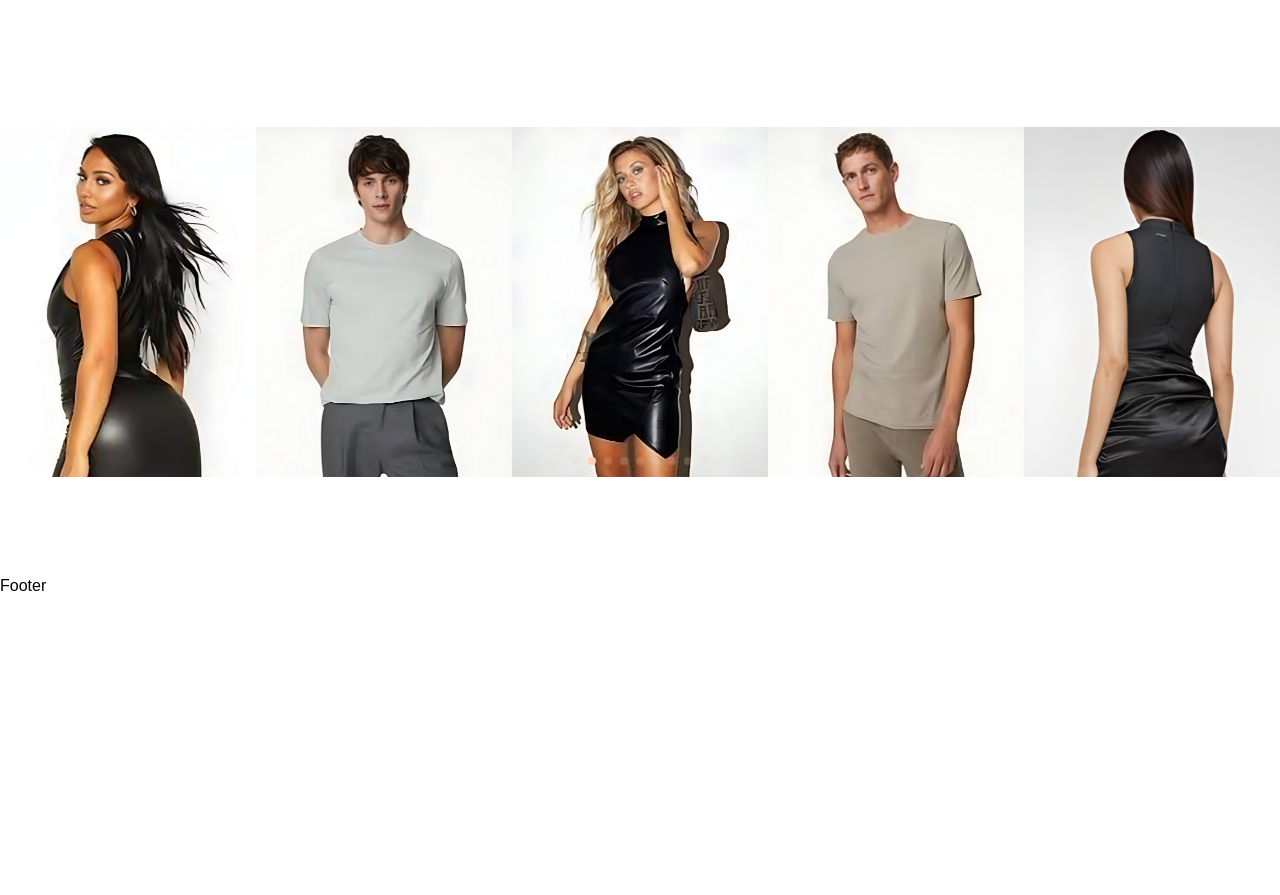
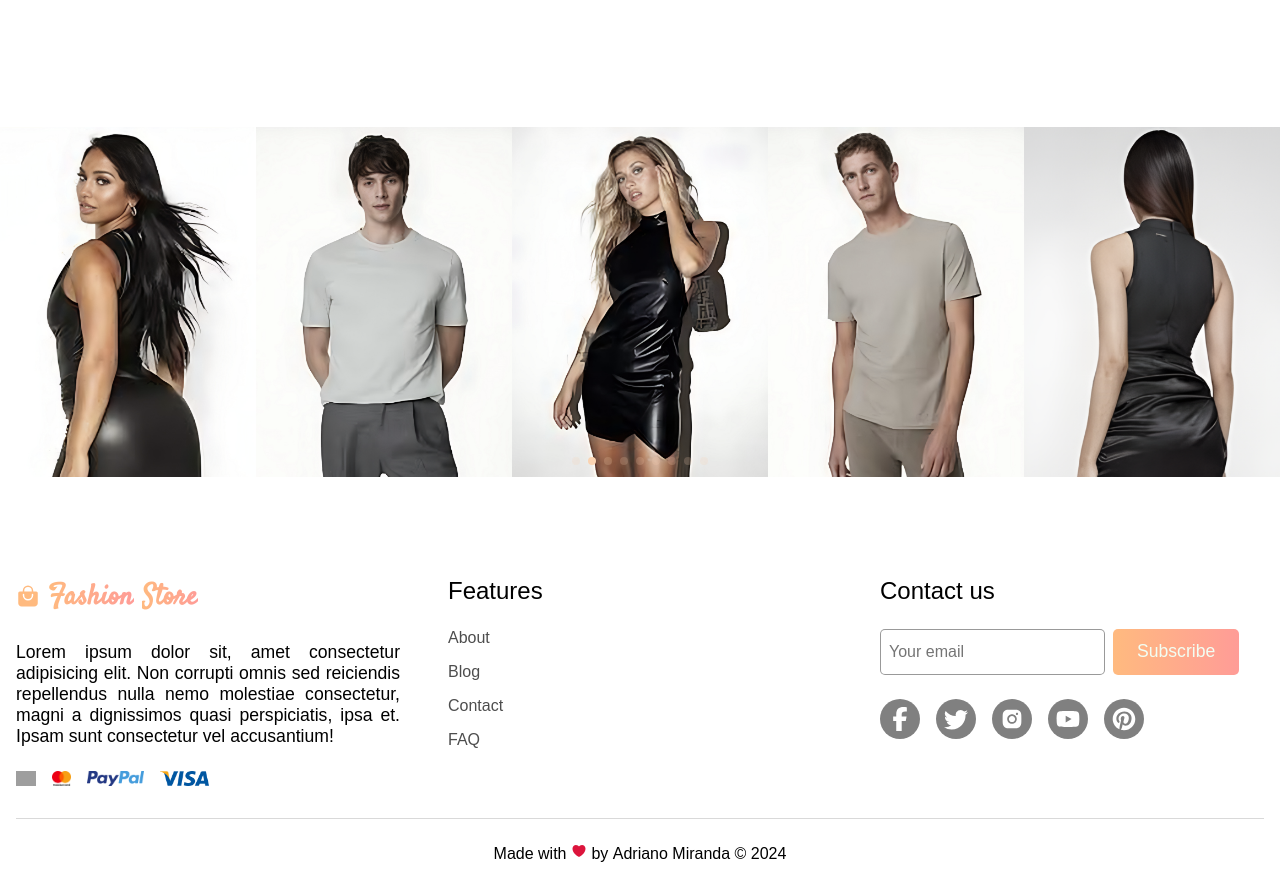
Before and after one commit to adrjmiranda/fashion-store, a React (Vite) app: page / in a window 1280 px wide. Shown: the part 2700-3595 px from the top of the page. Before the commit the page ends 3295 px from the top, so only its background shows below. Built offline with nearby package versions, Linux system fonts and the light colour scheme; grey boxes are pictures that could not be loaded; a web font is replaced by a local one.

Commit message:
chore: added footer

```diff
--- a/src/components/footer/index.tsx
+++ b/src/components/footer/index.tsx
@@ -3,8 +3,98 @@ import { FunctionComponent, ReactNode } from 'react';
 // Style
 import style from './style.module.scss';
 
+// Images
+import LogoDiscover from '../../assets/img/logo-discover.png';
+import LogoMasterCard from '../../assets/img/logo-martercard.png';
+import LogoPaypal from '../../assets/img/logo-paypal.png';
+import LogoVisa from '../../assets/img/logo-visa.png';
+
+// Icons
+import { FaFacebookF } from 'react-icons/fa6';
+import { BsTwitter } from 'react-icons/bs';
+import { AiFillInstagram } from 'react-icons/ai';
+import { FaYoutube } from 'react-icons/fa';
+import { TfiPinterestAlt } from 'react-icons/tfi';
+import { IoHeartSharp } from 'react-icons/io5';
+
+// Components
+import Logo from '../logo';
+
 const Footer: FunctionComponent = (): ReactNode => {
-	return <div>Footer</div>;
+	return (
+		<footer className={style.footer}>
+			<div className='wrapper'>
+				<div className={style.content}>
+					<div className={style.col}>
+						<Logo />
+						<p>
+							Lorem ipsum dolor sit, amet consectetur adipisicing elit. Non
+							corrupti omnis sed reiciendis repellendus nulla nemo molestiae
+							consectetur, magni a dignissimos quasi perspiciatis, ipsa et.
+							Ipsam sunt consectetur vel accusantium!
+						</p>
+						<div className={style.payments}>
+							<img src={LogoDiscover} alt='Payment' />
+							<img src={LogoMasterCard} alt='Payment' />
+							<img src={LogoPaypal} alt='Payment' />
+							<img src={LogoVisa} alt='Payment' />
+						</div>
+					</div>
+					<div className={style.col}>
+						<h6>Features</h6>
+						<ul>
+							<li>
+								<a href='#'>About</a>
+							</li>
+							<li>
+								<a href='#'>Blog</a>
+							</li>
+							<li>
+								<a href='#'>Contact</a>
+							</li>
+							<li>
+								<a href='#'>FAQ</a>
+							</li>
+						</ul>
+					</div>
+					<div className={style.col}>
+						<h6>Contact us</h6>
+						<form action='#'>
+							<input type='email' name='email' placeholder='Your email' />
+							<button type='submit' className='btn'>
+								Subscribe
+							</button>
+						</form>
+						<div className={style.social_media}>
+							<a href='#'>
+								<FaFacebookF />
+							</a>
+							<a href='#'>
+								<BsTwitter />
+							</a>
+							<a href='#'>
+								<AiFillInstagram />
+							</a>
+							<a href='#'>
+								<FaYoutube />
+							</a>
+							<a href='#'>
+								<TfiPinterestAlt />
+							</a>
+						</div>
+					</div>
+				</div>
+			</div>
+			<div className='wrapper'>
+				<div className={style.footer_bottom}>
+					<p>
+						Made with <IoHeartSharp /> by <span>Adriano Miranda</span> &copy;
+						2024
+					</p>
+				</div>
+			</div>
+		</footer>
+	);
 };
 
 export default Footer;
--- a/src/components/footer/style.module.scss
+++ b/src/components/footer/style.module.scss
@@ -1 +1,123 @@
 @import '../../sass/base.scss';
+
+.footer {
+	.content {
+		display: flex;
+		gap: 3rem;
+
+		.col {
+			flex: 33%;
+			display: flex;
+			flex-direction: column;
+			gap: 1.5rem;
+
+			.payments {
+				display: flex;
+				gap: 1rem;
+
+				img {
+					height: 15px;
+				}
+			}
+
+			h6 {
+				font-size: 1.5rem;
+				font-weight: $fwMedium;
+			}
+
+			p {
+				text-align: justify;
+				font-weight: $fwSmall;
+				font-size: 1.1rem;
+			}
+
+			ul {
+				display: flex;
+				flex-direction: column;
+				gap: 1rem;
+
+				li {
+					a {
+						color: $colorBlack;
+						opacity: 0.8;
+						transition: $trMedium;
+					}
+
+					&:hover {
+						a {
+							opacity: 1;
+						}
+					}
+				}
+			}
+
+			form {
+				display: flex;
+				gap: 0.5rem;
+
+				input {
+					border-radius: $brMedium;
+					border: $bwSmall solid rgba(0, 0, 0, 0.4);
+					padding: 0.8rem 0.5rem;
+					font-size: 1rem;
+				}
+
+				button {
+					border: none;
+					cursor: pointer;
+				}
+			}
+
+			.social_media {
+				display: flex;
+				align-items: center;
+				gap: 1rem;
+
+				a {
+					background-color: gray;
+					display: flex;
+					justify-content: center;
+					align-items: center;
+					border-radius: 50%;
+					padding: 0.5rem;
+					transition: $trMedium;
+
+					svg {
+						color: white;
+						font-size: 1.5rem;
+					}
+
+					&:hover {
+						background-image: linear-gradient(
+							to right,
+							$colorPink,
+							$colorOrange
+						);
+					}
+				}
+			}
+		}
+	}
+
+	.footer_bottom {
+		text-align: center;
+		display: flex;
+		justify-content: center;
+		align-items: center;
+		margin: 2rem 0;
+		padding-top: 1.5rem;
+		border-top: $bwSmall solid rgba(0, 0, 0, 0.15);
+
+		p {
+			font-weight: $fwSmall;
+
+			svg {
+				color: crimson;
+			}
+
+			span {
+				font-weight: $fwMedium;
+			}
+		}
+	}
+}
--- a/src/components/highlights/style.module.scss
+++ b/src/components/highlights/style.module.scss
@@ -12,6 +12,8 @@
 				width: 100%;
 				height: 100%;
 				object-fit: cover;
+				filter: grayscale(0.4);
+				transition: $trSmall;
 			}
 
 			.access {
@@ -27,6 +29,7 @@
 				flex-direction: column;
 				gap: 1rem;
 				opacity: 0;
+				transition: $trSmall;
 
 				svg {
 					font-size: 2rem;
@@ -40,6 +43,10 @@
 			}
 
 			&:hover {
+				img {
+					filter: grayscale(0);
+				}
+
 				.access {
 					opacity: 1;
 				}
```
